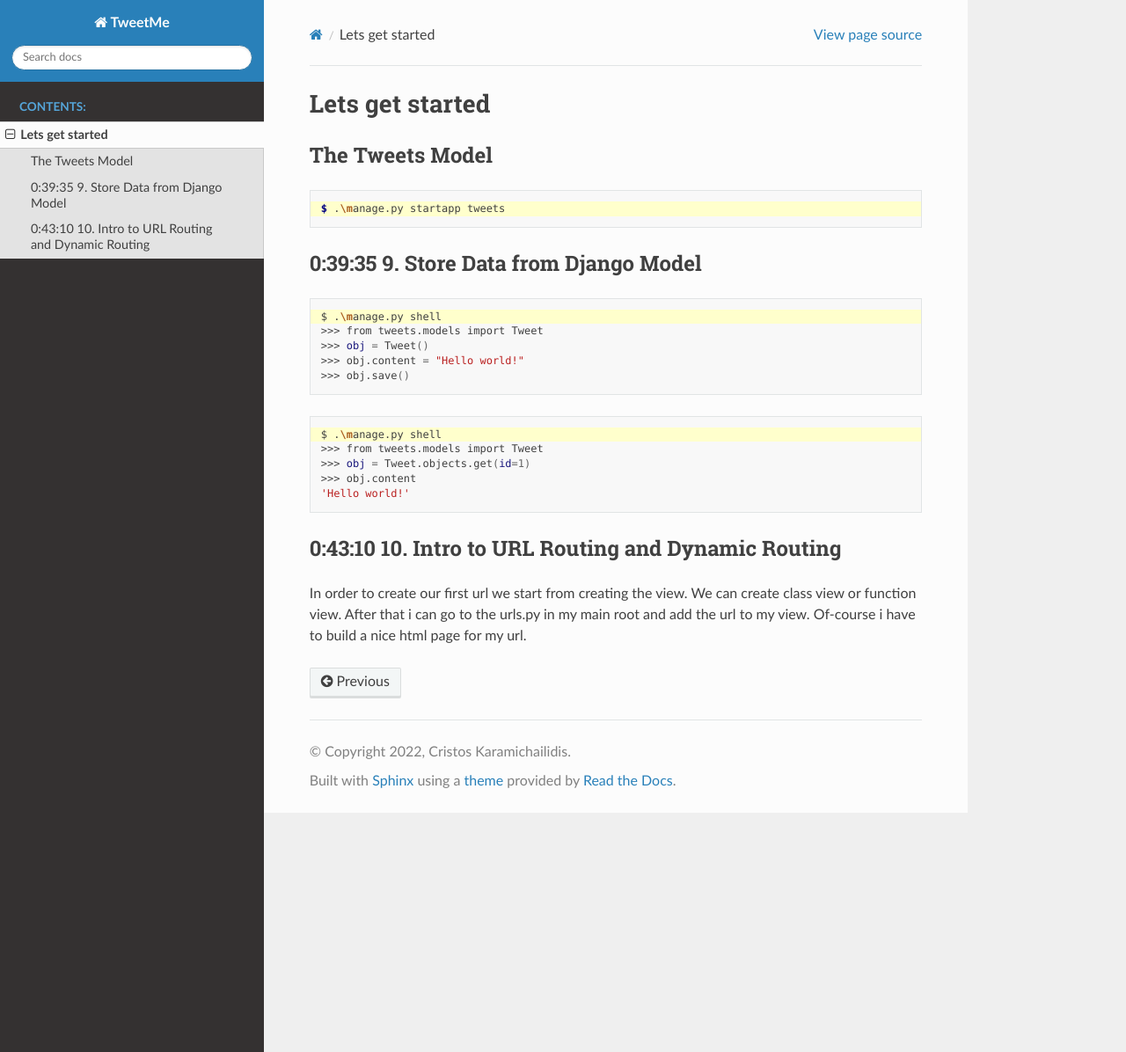
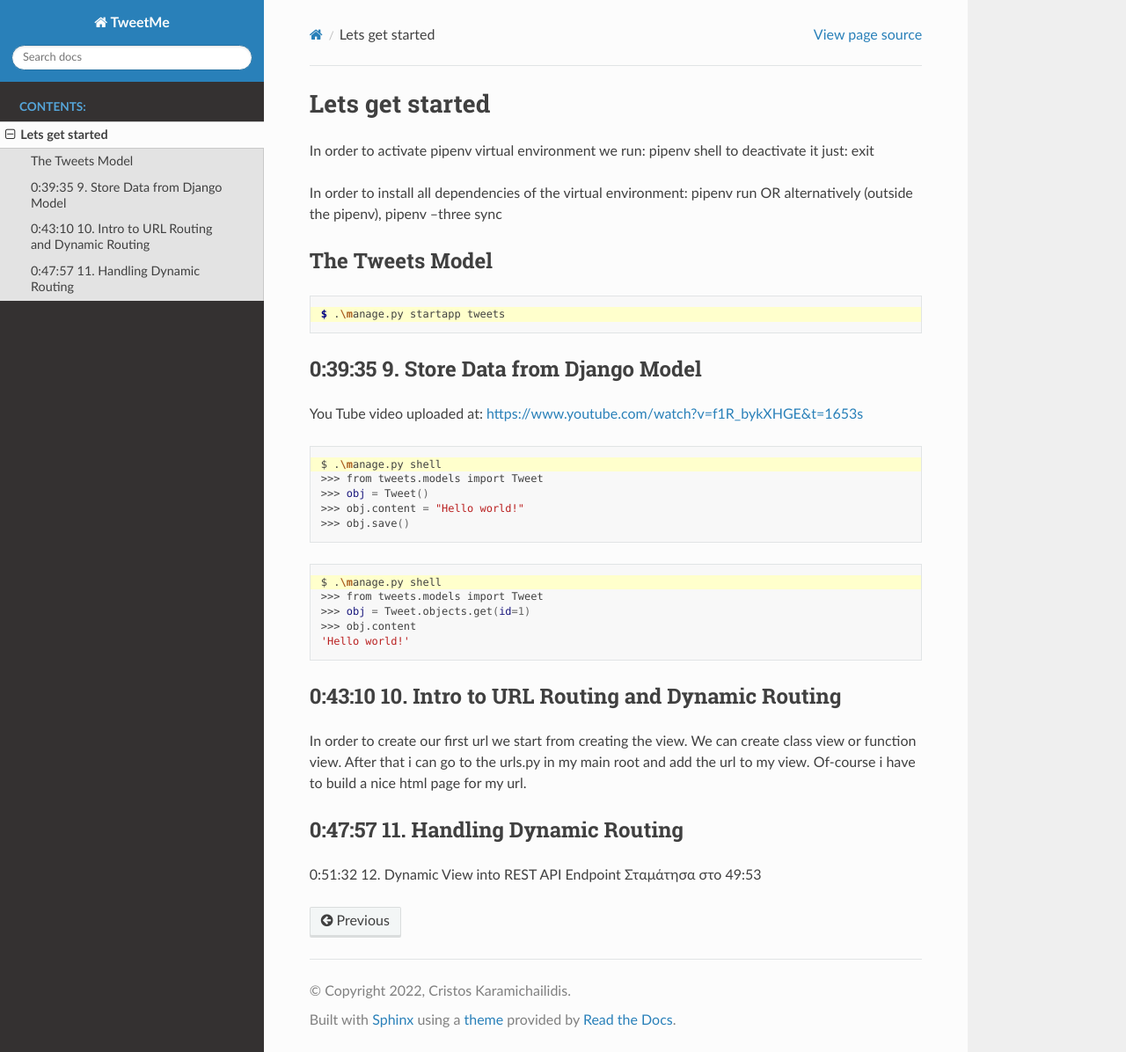
Before and after one commit to Otinanai1309/tweetme2, a Sphinx documentation site: the page built from docs/startproject.rst, in a window 1280 px wide and 1196 px high. Shown: the whole window at 88% size. Built offline with Sphinx 7.4.7 and the Read the Docs theme 2.0.0, drawn with Linux system fonts in a browser that asks for light colours.

Commit message:
0:47:57 11. Handling Dynamic Routing

```diff
--- a/docs/startproject.rst
+++ b/docs/startproject.rst
@@ -1,5 +1,15 @@
 Lets get started
 ================
+
+In order to activate pipenv virtual environment we run:
+pipenv shell
+to deactivate it just:
+exit
+
+In order to install all dependencies of the virtual environment:
+pipenv run
+OR alternatively (outside the pipenv),
+pipenv --three sync
 
 The Tweets Model
 ----------------
@@ -11,6 +21,8 @@ The Tweets Model
 
 0:39:35 9. Store Data from Django Model
 ---------------------------------------
+
+You Tube video uploaded at: https://www.youtube.com/watch?v=f1R_bykXHGE&t=1653s
 
 .. code-block:: shell
     :emphasize-lines: 1
@@ -37,3 +49,11 @@ In order to create our first url we start from creating the view. We can create
 or function view.
 After that i can go to the urls.py in my main root and add the url to my view. Of-course
 i have to build a nice html page for my url.
+
+0:47:57 11. Handling Dynamic Routing
+------------------------------------
+
+
+
+0:51:32 12. Dynamic View into REST API Endpoint
+Σταμάτησα στο 49:53
```
